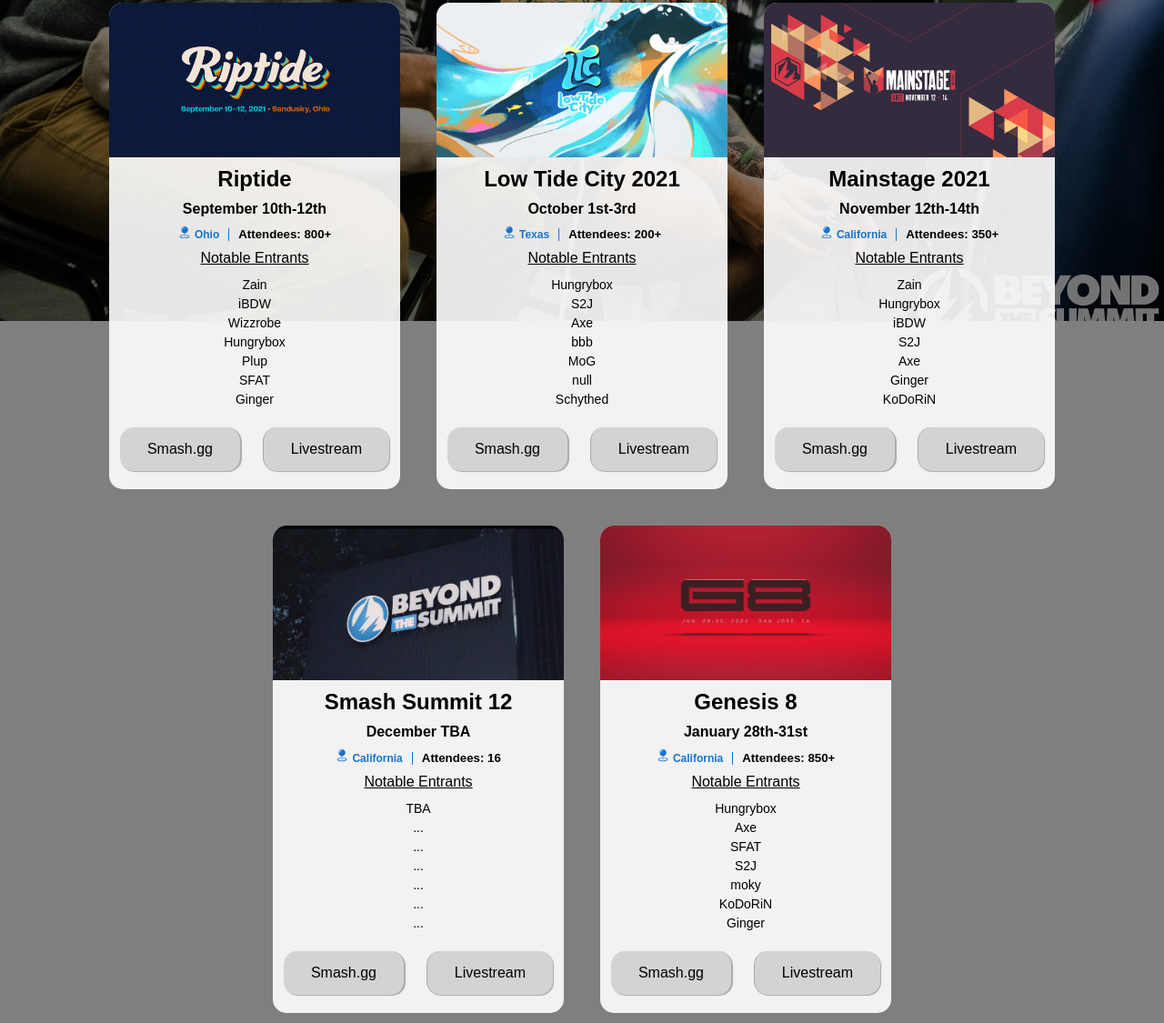
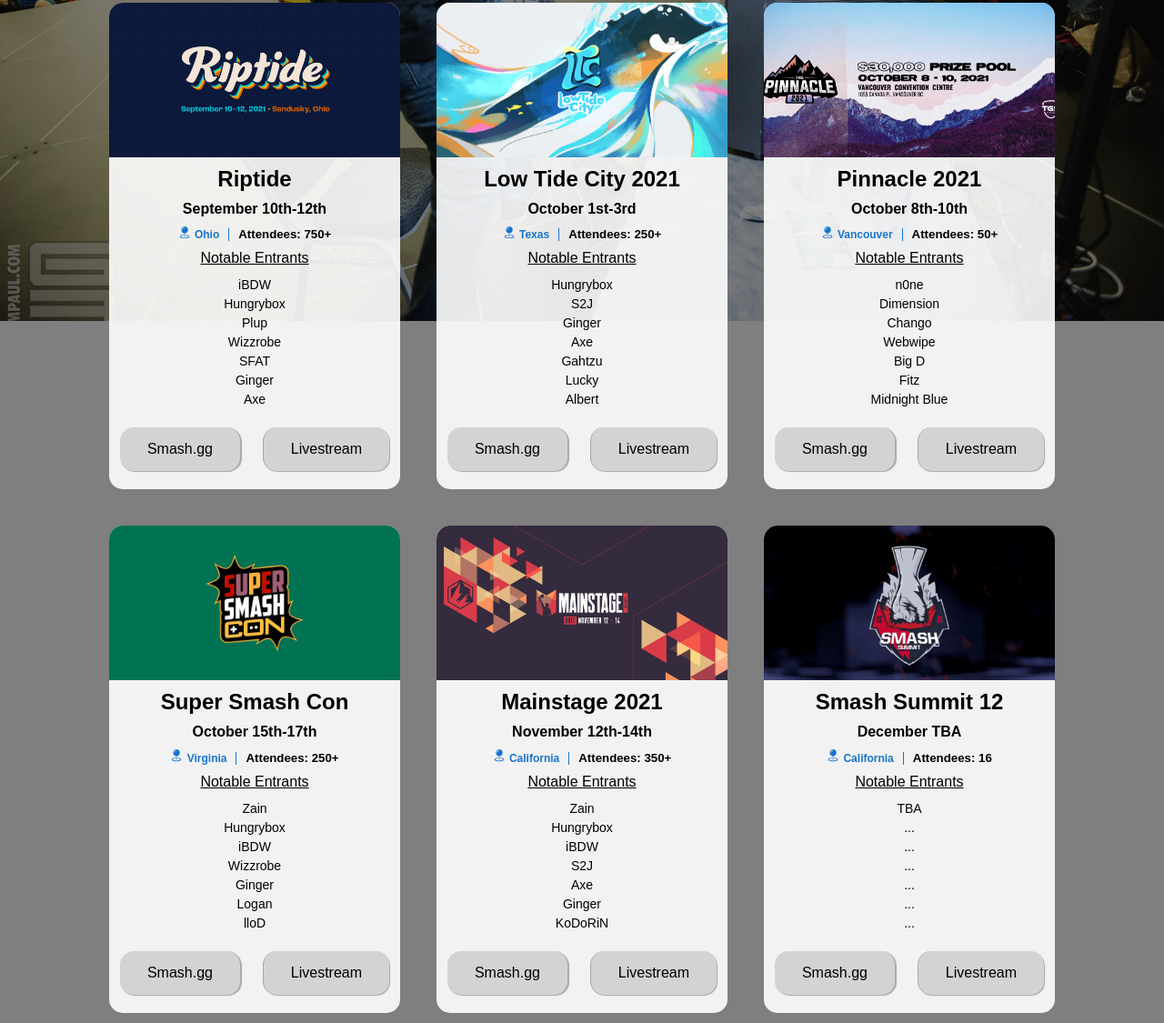
Before and after one commit to davidmatthewmiller/Melee-Majors, a plain HTML site: page index.html in a window 1280 px wide. Shown: the part 447-1572 px from the top of the page at 91% size. Drawn offline with Linux system fonts and the light colour scheme.

Commit message:
Melee Majors update 1.2.1 September 7th 2021

```diff
--- a/index.html
+++ b/index.html
@@ -8,7 +8,7 @@
     <link rel="preconnect" href="https://fonts.googleapis.com">
     <link rel="preconnect" href="https://fonts.gstatic.com" crossorigin>
     <link href="https://fonts.googleapis.com/css2?family=Roboto:wght@300&display=swap" rel="stylesheet">
-    <link rel="stylesheet" href="styles1.2.0.css">
+    <link rel="stylesheet" href="styles1.2.1.css">
     <link rel="stylesheet" href="https://cdnjs.cloudflare.com/ajax/libs/font-awesome/4.7.0/css/font-awesome.min.css">
     <title>Melee Majors</title>
 </head>
@@ -24,19 +24,19 @@
             <div class="card-image car-6"></div>
             <h2>Riptide</h2>
             <h4>September 10th-12th</h4>
-            <h5><svg xmlns="http://www.w3.org/2000/svg" xmlns:xlink="http://www.w3.org/1999/xlink" aria-hidden="true" focusable="false" width="1em" height="1em" style="-ms-transform: rotate(360deg); -webkit-transform: rotate(360deg); transform: rotate(360deg);" preserveAspectRatio="xMidYMid meet" viewBox="0 0 16 16"><g fill="#1874cd" fill-rule="evenodd"><path d="M8 6h.956v7.944H8z"/><path d="M8.511.016C6.047.016 4.047 2.024 4.047 4.5c0 2.478 2 4.484 4.464 4.484c2.465 0 4.464-2.007 4.464-4.484S10.977.016 8.511.016zm.159 1.626a3.008 3.008 0 0 0-3.018 2.997c0 .662-.648.346-.648-.645A3.008 3.008 0 0 1 8.022.997c.996 0 1.314.645.648.645z"/><path d="M10.109 11.156v.926c2.477.248 3.729 1.062 3.729 1.47c0 .509-1.887 1.501-5.344 1.501c-3.459 0-5.346-.992-5.346-1.501c0-.438 1.342-1.181 3.758-1.421v-.927c-2.379.211-4.872.938-4.872 2.36c0 1.598 3.249 2.433 6.46 2.433c3.209 0 6.459-.835 6.459-2.433c0-1.462-2.56-2.203-4.844-2.408z"/></g><rect x="0" y="0" width="16" height="16" fill="rgba(0, 0, 0, 0)" /></svg><div class="location-place">Ohio</div><div class="attendees">Attendees: 800+</div></h5>
+            <h5><svg xmlns="http://www.w3.org/2000/svg" xmlns:xlink="http://www.w3.org/1999/xlink" aria-hidden="true" focusable="false" width="1em" height="1em" style="-ms-transform: rotate(360deg); -webkit-transform: rotate(360deg); transform: rotate(360deg);" preserveAspectRatio="xMidYMid meet" viewBox="0 0 16 16"><g fill="#1874cd" fill-rule="evenodd"><path d="M8 6h.956v7.944H8z"/><path d="M8.511.016C6.047.016 4.047 2.024 4.047 4.5c0 2.478 2 4.484 4.464 4.484c2.465 0 4.464-2.007 4.464-4.484S10.977.016 8.511.016zm.159 1.626a3.008 3.008 0 0 0-3.018 2.997c0 .662-.648.346-.648-.645A3.008 3.008 0 0 1 8.022.997c.996 0 1.314.645.648.645z"/><path d="M10.109 11.156v.926c2.477.248 3.729 1.062 3.729 1.47c0 .509-1.887 1.501-5.344 1.501c-3.459 0-5.346-.992-5.346-1.501c0-.438 1.342-1.181 3.758-1.421v-.927c-2.379.211-4.872.938-4.872 2.36c0 1.598 3.249 2.433 6.46 2.433c3.209 0 6.459-.835 6.459-2.433c0-1.462-2.56-2.203-4.844-2.408z"/></g><rect x="0" y="0" width="16" height="16" fill="rgba(0, 0, 0, 0)" /></svg><div class="location-place">Ohio</div><div class="attendees">Attendees: 750+</div></h5>
             <p>Notable Entrants</p>
-                <div class="fix">Zain</div>
                 <div class="fix">iBDW</div>
-                <div class="fix">Wizzrobe</div>
                 <div class="fix">Hungrybox</div>
                 <div class="fix">Plup</div>
+                <div class="fix">Wizzrobe</div>
                 <div class="fix">SFAT</div>
                 <div class="fix">Ginger</div>
+                <div class="fix">Axe</div>
             <div class="try">
                 <div class="button-box">
                     <a class="button1" href="https://smash.gg/tournament/riptide-3/details">Smash.gg</a>
-                    <a class="button2" href="https://www.twitch.tv/directory/game/Super%20Smash%20Bros.%20Melee">Livestream</a>
+                    <a class="button2" href="https://www.twitch.tv/btssmash">Livestream</a>
                 </div>
             </div>
         </div>
@@ -44,18 +44,58 @@
             <div class="card-image card-lowtide"></div>
             <h2>Low Tide City 2021</h2>
             <h4>October 1st-3rd</h4>
-            <h5><svg xmlns="http://www.w3.org/2000/svg" xmlns:xlink="http://www.w3.org/1999/xlink" aria-hidden="true" focusable="false" width="1em" height="1em" style="-ms-transform: rotate(360deg); -webkit-transform: rotate(360deg); transform: rotate(360deg);" preserveAspectRatio="xMidYMid meet" viewBox="0 0 16 16"><g fill="#1874cd" fill-rule="evenodd"><path d="M8 6h.956v7.944H8z"/><path d="M8.511.016C6.047.016 4.047 2.024 4.047 4.5c0 2.478 2 4.484 4.464 4.484c2.465 0 4.464-2.007 4.464-4.484S10.977.016 8.511.016zm.159 1.626a3.008 3.008 0 0 0-3.018 2.997c0 .662-.648.346-.648-.645A3.008 3.008 0 0 1 8.022.997c.996 0 1.314.645.648.645z"/><path d="M10.109 11.156v.926c2.477.248 3.729 1.062 3.729 1.47c0 .509-1.887 1.501-5.344 1.501c-3.459 0-5.346-.992-5.346-1.501c0-.438 1.342-1.181 3.758-1.421v-.927c-2.379.211-4.872.938-4.872 2.36c0 1.598 3.249 2.433 6.46 2.433c3.209 0 6.459-.835 6.459-2.433c0-1.462-2.56-2.203-4.844-2.408z"/></g><rect x="0" y="0" width="16" height="16" fill="rgba(0, 0, 0, 0)" /></svg><div class="location-place">Texas</div><div class="attendees">Attendees: 200+</div></h5>
+            <h5><svg xmlns="http://www.w3.org/2000/svg" xmlns:xlink="http://www.w3.org/1999/xlink" aria-hidden="true" focusable="false" width="1em" height="1em" style="-ms-transform: rotate(360deg); -webkit-transform: rotate(360deg); transform: rotate(360deg);" preserveAspectRatio="xMidYMid meet" viewBox="0 0 16 16"><g fill="#1874cd" fill-rule="evenodd"><path d="M8 6h.956v7.944H8z"/><path d="M8.511.016C6.047.016 4.047 2.024 4.047 4.5c0 2.478 2 4.484 4.464 4.484c2.465 0 4.464-2.007 4.464-4.484S10.977.016 8.511.016zm.159 1.626a3.008 3.008 0 0 0-3.018 2.997c0 .662-.648.346-.648-.645A3.008 3.008 0 0 1 8.022.997c.996 0 1.314.645.648.645z"/><path d="M10.109 11.156v.926c2.477.248 3.729 1.062 3.729 1.47c0 .509-1.887 1.501-5.344 1.501c-3.459 0-5.346-.992-5.346-1.501c0-.438 1.342-1.181 3.758-1.421v-.927c-2.379.211-4.872.938-4.872 2.36c0 1.598 3.249 2.433 6.46 2.433c3.209 0 6.459-.835 6.459-2.433c0-1.462-2.56-2.203-4.844-2.408z"/></g><rect x="0" y="0" width="16" height="16" fill="rgba(0, 0, 0, 0)" /></svg><div class="location-place">Texas</div><div class="attendees">Attendees: 250+</div></h5>
             <p>Notable Entrants</p>
                 <div class="fix">Hungrybox</div>
-		<div class="fix">S2J</div>
+		        <div class="fix">S2J</div>
+                <div class="fix">Ginger</div>
                 <div class="fix">Axe</div>
-                <div class="fix">bbb</div>
-                <div class="fix">MoG</div>
-                <div class="fix">null</div>
-                <div class="fix">Schythed</div>
+                <div class="fix">Gahtzu</div>
+                <div class="fix">Lucky</div>
+                <div class="fix">Albert</div>
             <div class="try">
                 <div class="button-box">
                     <a class="button1" href="https://smash.gg/tournament/low-tide-city-2021/details">Smash.gg</a>
+                    <a class="button2" href="https://www.twitch.tv/tourneylocator">Livestream</a>
+                </div>
+            </div>
+        </div>
+        <div class="card">
+            <div class="card-image card-pinnacle"></div>
+            <h2>Pinnacle 2021</h2>
+            <h4>October 8th-10th</h4>
+            <h5><svg xmlns="http://www.w3.org/2000/svg" xmlns:xlink="http://www.w3.org/1999/xlink" aria-hidden="true" focusable="false" width="1em" height="1em" style="-ms-transform: rotate(360deg); -webkit-transform: rotate(360deg); transform: rotate(360deg);" preserveAspectRatio="xMidYMid meet" viewBox="0 0 16 16"><g fill="#1874cd" fill-rule="evenodd"><path d="M8 6h.956v7.944H8z"/><path d="M8.511.016C6.047.016 4.047 2.024 4.047 4.5c0 2.478 2 4.484 4.464 4.484c2.465 0 4.464-2.007 4.464-4.484S10.977.016 8.511.016zm.159 1.626a3.008 3.008 0 0 0-3.018 2.997c0 .662-.648.346-.648-.645A3.008 3.008 0 0 1 8.022.997c.996 0 1.314.645.648.645z"/><path d="M10.109 11.156v.926c2.477.248 3.729 1.062 3.729 1.47c0 .509-1.887 1.501-5.344 1.501c-3.459 0-5.346-.992-5.346-1.501c0-.438 1.342-1.181 3.758-1.421v-.927c-2.379.211-4.872.938-4.872 2.36c0 1.598 3.249 2.433 6.46 2.433c3.209 0 6.459-.835 6.459-2.433c0-1.462-2.56-2.203-4.844-2.408z"/></g><rect x="0" y="0" width="16" height="16" fill="rgba(0, 0, 0, 0)" /></svg><div class="location-place">Vancouver</div><div class="attendees">Attendees: 50+</div></h5>
+            <p>Notable Entrants</p>
+                <div class="fix">n0ne</div>
+		        <div class="fix">Dimension</div>
+                <div class="fix">Chango</div>
+                <div class="fix">Webwipe</div>
+                <div class="fix">Big D</div>
+                <div class="fix">Fitz</div>
+                <div class="fix">Midnight Blue</div>
+            <div class="try">
+                <div class="button-box">
+                    <a class="button1" href="https://smash.gg/tournament/pinnacle-2021/details">Smash.gg</a>
+                    <a class="button2" href="https://www.twitch.tv/directory/game/Super%20Smash%20Bros.%20Melee">Livestream</a>
+                </div>
+            </div>
+        </div>
+        <div class="card">
+            <div class="card-image card-smashcon"></div>
+            <h2>Super Smash Con</h2>
+            <h4>October 15th-17th</h4>
+            <h5><svg xmlns="http://www.w3.org/2000/svg" xmlns:xlink="http://www.w3.org/1999/xlink" aria-hidden="true" focusable="false" width="1em" height="1em" style="-ms-transform: rotate(360deg); -webkit-transform: rotate(360deg); transform: rotate(360deg);" preserveAspectRatio="xMidYMid meet" viewBox="0 0 16 16"><g fill="#1874cd" fill-rule="evenodd"><path d="M8 6h.956v7.944H8z"/><path d="M8.511.016C6.047.016 4.047 2.024 4.047 4.5c0 2.478 2 4.484 4.464 4.484c2.465 0 4.464-2.007 4.464-4.484S10.977.016 8.511.016zm.159 1.626a3.008 3.008 0 0 0-3.018 2.997c0 .662-.648.346-.648-.645A3.008 3.008 0 0 1 8.022.997c.996 0 1.314.645.648.645z"/><path d="M10.109 11.156v.926c2.477.248 3.729 1.062 3.729 1.47c0 .509-1.887 1.501-5.344 1.501c-3.459 0-5.346-.992-5.346-1.501c0-.438 1.342-1.181 3.758-1.421v-.927c-2.379.211-4.872.938-4.872 2.36c0 1.598 3.249 2.433 6.46 2.433c3.209 0 6.459-.835 6.459-2.433c0-1.462-2.56-2.203-4.844-2.408z"/></g><rect x="0" y="0" width="16" height="16" fill="rgba(0, 0, 0, 0)" /></svg><div class="location-place">Virginia</div><div class="attendees">Attendees: 250+</div></h5>
+            <p>Notable Entrants</p>
+                <div class="fix">Zain</div>
+		        <div class="fix">Hungrybox</div>
+                <div class="fix">iBDW</div>
+                <div class="fix">Wizzrobe</div>
+                <div class="fix">Ginger</div>
+                <div class="fix">Logan</div>
+                <div class="fix">lloD</div>
+            <div class="try">
+                <div class="button-box">
+                    <a class="button1" href="https://smash.gg/tournament/super-smash-con-fall-fest/details">Smash.gg</a>
                     <a class="button2" href="https://www.twitch.tv/directory/game/Super%20Smash%20Bros.%20Melee">Livestream</a>
                 </div>
             </div>
@@ -69,14 +109,14 @@
                 <div class="fix">Zain</div>
                 <div class="fix">Hungrybox</div>
                 <div class="fix">iBDW</div>
-		<div class="fix">S2J</div>
+		        <div class="fix">S2J</div>
                 <div class="fix">Axe</div>
                 <div class="fix">Ginger</div>
                 <div class="fix">KoDoRiN</div>
             <div class="try">
                 <div class="button-box">
                     <a class="button1" href="https://smash.gg/tournament/mainstage-2021/details">Smash.gg</a>
-                    <a class="button2" href="https://www.twitch.tv/directory/game/Super%20Smash%20Bros.%20Melee">Livestream</a>
+                    <a class="button2" href="https://www.twitch.tv/btssmash">Livestream</a>
                 </div>
             </div>
         </div>
@@ -96,7 +136,7 @@
             <div class="try">
                 <div class="button-box">
                     <a class="button1" href="https://smash.gg/">Smash.gg</a>
-                    <a class="button2" href="https://www.twitch.tv/directory/game/Super%20Smash%20Bros.%20Melee">Livestream</a>
+                    <a class="button2" href="https://www.twitch.tv/btssmash">Livestream</a>
                 </div>
             </div>
         </div>
--- a/styles1.2.0.css
+++ b/styles1.2.1.css
@@ -36,7 +36,7 @@
   left: 0;
   width: 100%;
   height: 100vh;
-  background-image: url(2.jpg);
+  background-image: url(background.jpg);
   transition: background-image 5s;
   background-size: cover;
   background-repeat: no-repeat;
@@ -122,12 +122,16 @@
   background-position: center;
 }
 
-.car-5 {
-  background-image: url(galint.jpg);
+.car-6 {
+  background-image: url(riptide.png);
 }
 
-.car-6 {
-  background-image: url(riptide.png);
+.card-pinnacle {
+  background-image: url(pinnacle.png);
+}
+
+.card-smashcon {
+  background-image: url(smashcon.png);
 }
 
 .card-lowtide {
@@ -139,7 +143,7 @@
 }
 
 .card-summit {
-  background-image: url(summit2.jpg);
+  background-image: url(summit.png);
 }
 
 .card-g8 {
```
Also changed, not shown: 2.jpg (deleted), background.jpg (added), pinnacle.png (added), smashcon.png (added), summit.png (added), summit2.jpg (deleted).
